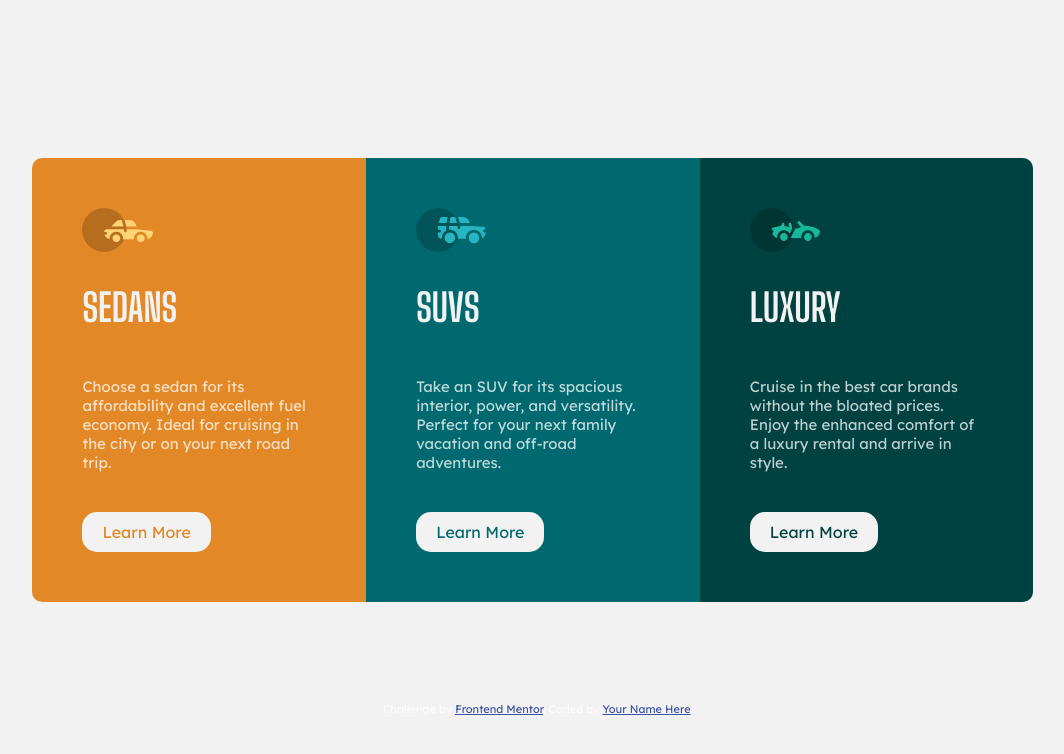
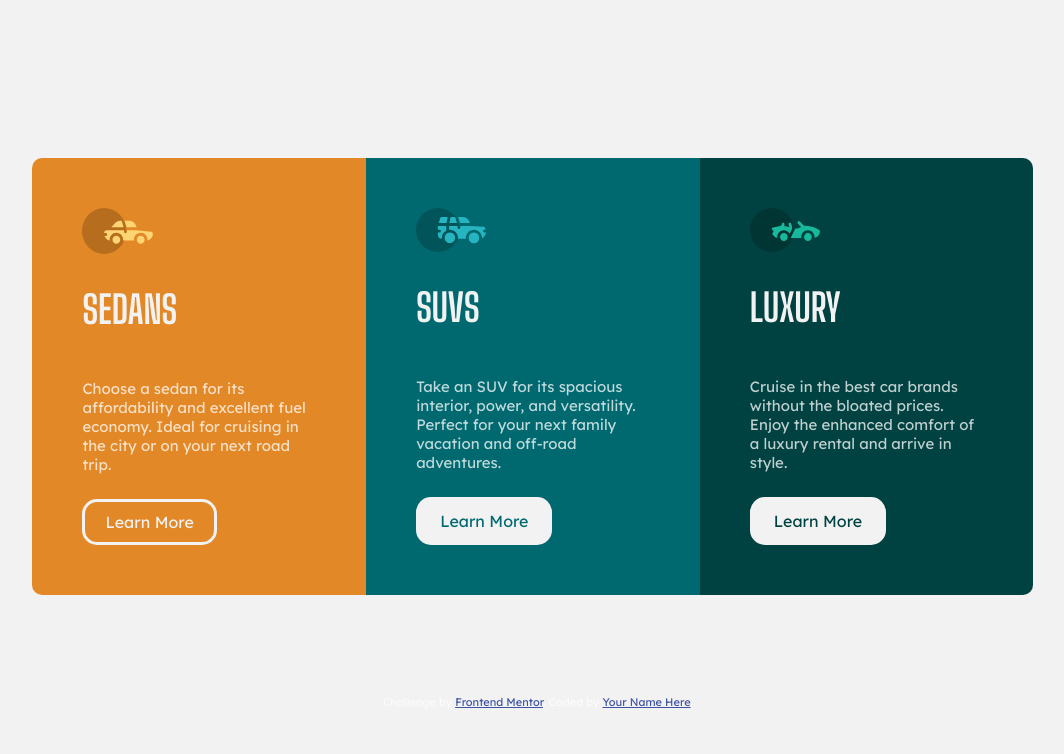
Before and after one commit to Maxagno/3-column-preview-card-component-main, a plain HTML site: page index.html in a window 1280 px wide. In both pictures the pointer is over the button 248 px from the left and 531 px from the top of the page. Shown: the whole page, without its empty margins (102-1166 px from the left). Drawn offline with Linux system fonts and the light colour scheme.

Commit message:
hover button

```diff
--- a/style.css
+++ b/style.css
@@ -44,11 +44,14 @@ h2 {
     padding-bottom: 50px;
 }
 
+.column_card p {
+    margin-bottom: 25px;
+}
+
 .column_card button {
-    margin-top: 25px;
     align-self: flex-start;
     background-color: hsl(0, 0%, 95%); /* Green */
-    border: none;
+    border: 4px solid hsl(0, 0%, 95%);
     border-radius: 15px;
     padding: 10px 20px;
     text-align: center;
@@ -73,6 +76,13 @@ h2 {
     color: hsl(31, 77%, 52%);
 }
 
+#column_1 button:hover{
+    background-color: hsl(31, 77%, 52%);
+    border: solid hsl(0, 0%, 95%);
+    color: hsl(0, 0%, 95%);;
+
+}
+
 #column_2 {
     background-color: hsl(184, 100%, 22%);
 }
@@ -80,6 +90,13 @@ h2 {
 #column_2 button{
     color:  hsl(184, 100%, 22%);
 }
+
+#column_2 button:hover{
+    background-color:  hsl(184, 100%, 22%);
+    border: solid hsl(0, 0%, 95%);
+    color: hsl(0, 0%, 95%);;
+}
+
 
 #column_3 {
     border-top-right-radius: 10px;
@@ -90,3 +107,9 @@ h2 {
 #column_3 button{
     color:hsl(179, 100%, 13%);
 }
+
+#column_3 button:hover{
+    background-color: hsl(179, 100%, 13%);
+    border: solid hsl(0, 0%, 95%);
+    color: hsl(0, 0%, 95%);;
+}
```
